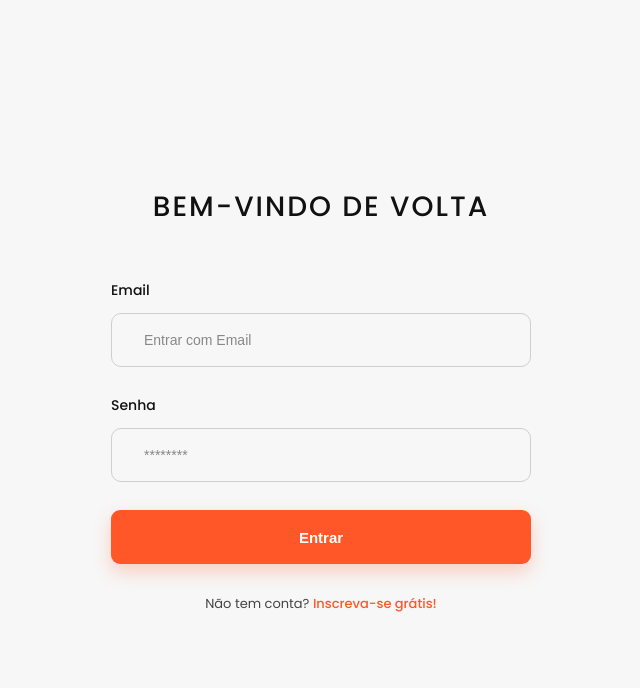
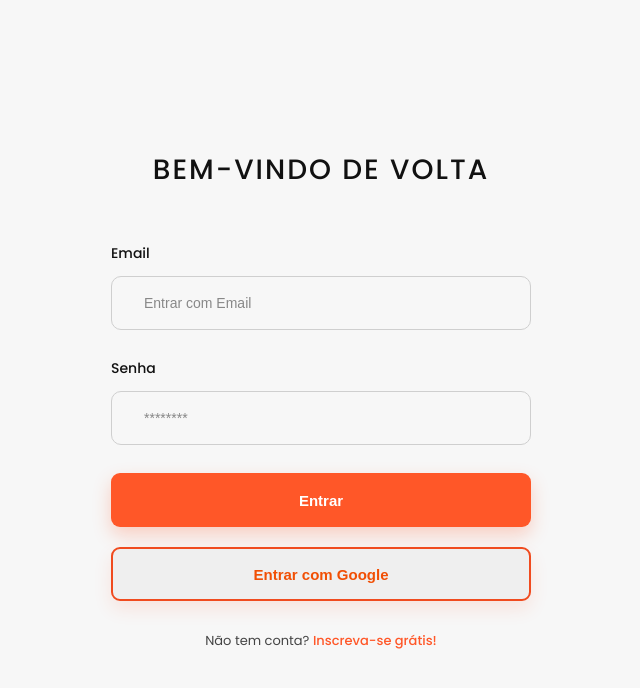
Before and after one commit to IanzZm/Projeto-Acad, a React (Vite) app: page /login in a window 1280 px wide. Shown: the top 688 px of the page, without its empty margins (319-959 px from the left). Built offline with nearby package versions, Linux system fonts and the light colour scheme.

Commit message:
feature:Login Google

```diff
--- a/package.json
+++ b/package.json
@@ -11,6 +11,7 @@
   },
   "dependencies": {
     "dom": "^0.0.3",
+    "firebase": "^12.13.0",
     "react": "^19.2.4",
     "react-dom": "^19.2.4",
     "react-router": "^7.15.1",
--- a/src/components/LoginForm/index.jsx
+++ b/src/components/LoginForm/index.jsx
@@ -1,6 +1,9 @@
 import { Link, useNavigate } from "react-router-dom";
 import { useState } from "react";
+import { signInWithPopup } from "firebase/auth";
+import { auth, provider } from "../../firebase";
 import styles from "./styles.module.css";
+
 
 const fakeUsers = [
   { email: "professor@email.com", password: "123456", role: "admin" },
@@ -31,6 +34,26 @@ export function LoginForm() {
     }
   }
 
+  async function handleGoogleLogin() {
+
+    try {
+
+      const result = await signInWithPopup(auth, provider);
+
+      console.log(result.user);
+
+      navigate("/portal-aluno");
+
+    } catch (error) {
+
+      console.log(error);
+
+      alert("Erro ao fazer login com Google");
+
+    }
+
+  }
+
   return (
     <div className={styles.formBox}>
       <h1>Bem-vindo de volta</h1>
@@ -58,6 +81,13 @@ export function LoginForm() {
         <button type="submit" className={styles.loginButton}>
           Entrar
         </button>
+        <button
+        type="button"
+        onClick={handleGoogleLogin}
+        className={styles.googleButton}
+        >
+        Entrar com Google
+        </button>
       </form>
       <p className={styles.registerText}>
         Não tem conta? <Link to="/inscricao">Inscreva-se grátis!</Link>
--- a/src/components/LoginForm/styles.module.css
+++ b/src/components/LoginForm/styles.module.css
@@ -95,6 +95,25 @@
   transition: 0.2s ease;
 }
 
+.googleButton {
+  margin: 20px 0px 0px 0px;
+  width: 100%;
+  height: 54px;
+  border: #f04b1f solid 2px;
+  border-radius: 9px;
+  color: #f14f04;
+  font-size: 15px;
+  font-weight: 600;
+  cursor: pointer;
+  box-shadow: 0 8px 18px rgba(255, 87, 40, 0.116);
+  transition: 0.2s ease;
+}
+
+.googleButton:hover {
+
+  transform: translateY(-1px);
+}
+
 .loginButton:hover {
   background: #f04b1f;
   transform: translateY(-1px);
--- /dev/null
+++ b/src/firebase.js
@@ -0,0 +1,25 @@
+import { initializeApp } from "firebase/app";
+import { getAnalytics } from "firebase/analytics";
+
+import {
+  getAuth,
+  GoogleAuthProvider
+} from "firebase/auth";
+
+const firebaseConfig = {
+  apiKey: "AIzaSyAMGZoh962_1zZ0DgLlWFzZ2nuUyrPvHQM",
+  authDomain: "indiopersonal-cc705.firebaseapp.com",
+  projectId: "indiopersonal-cc705",
+  storageBucket: "indiopersonal-cc705.firebasestorage.app",
+  messagingSenderId: "234234931495",
+  appId: "1:234234931495:web:531a67cd07f69e1779e102",
+  measurementId: "G-1BE9ESNRH3"
+};
+
+const app = initializeApp(firebaseConfig);
+
+const analytics = getAnalytics(app);
+
+export const auth = getAuth(app);
+
+export const provider = new GoogleAuthProvider();
```
Also changed, not shown: 1 other file (tests, documents, lock files or other folders).
